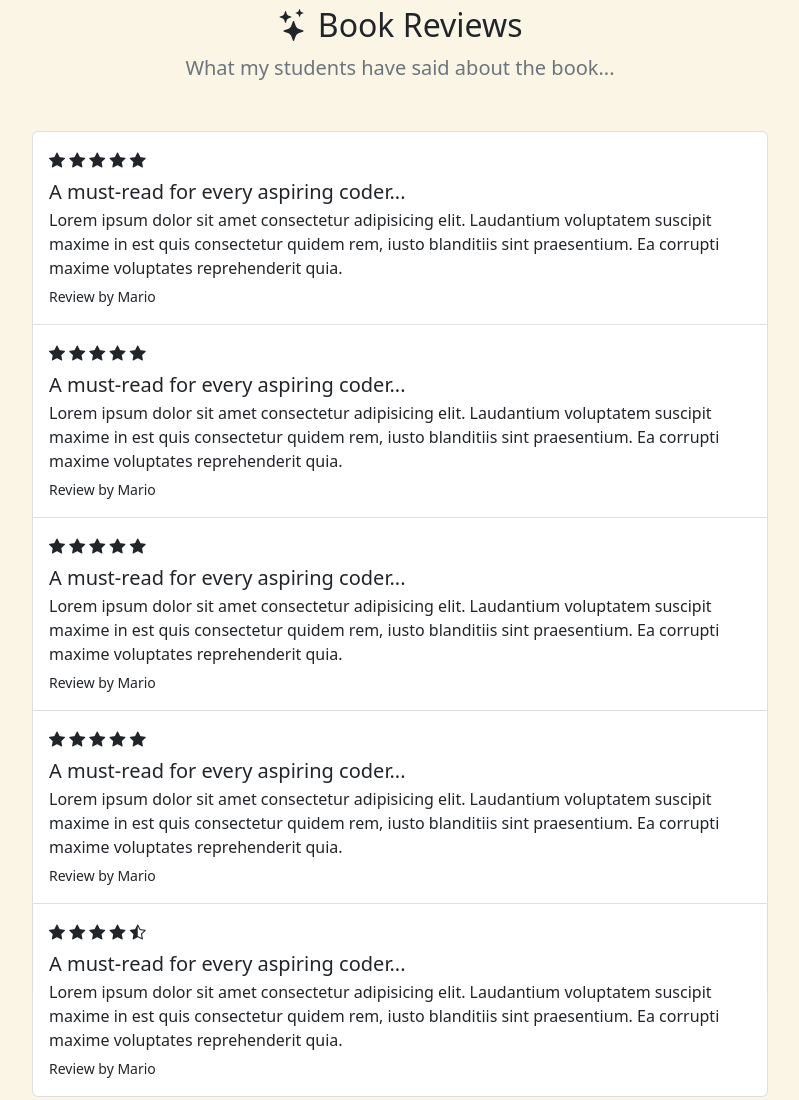
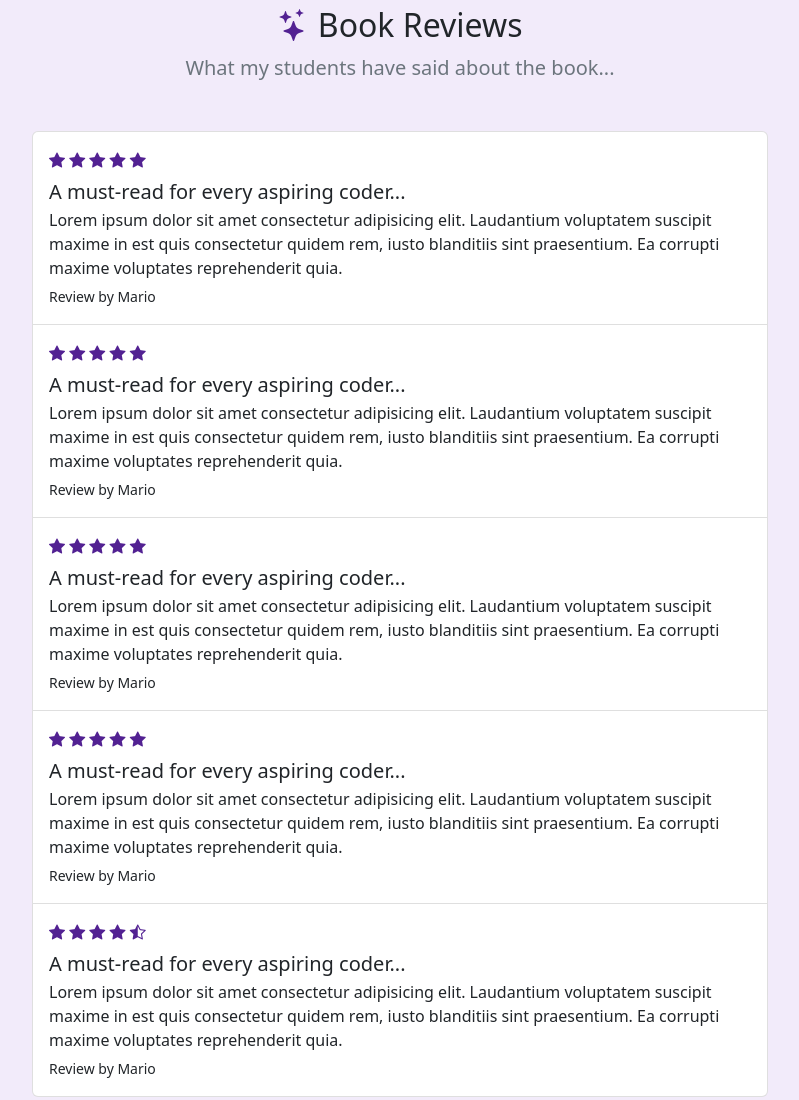
Before and after one commit to bryliebaird/bootstrap-5-course, a website: page 6_project/index.html in a window 1280 px wide. Shown: the part 2308-3408 px from the top of the page, without its empty margins (240-1039 px from the left). Drawn offline with nearby package versions, Linux system fonts and the light colour scheme.

Commit message:
redefined theme-colors map using map-merge to add custom color variables

```diff
--- a/6_project/index.html
+++ b/6_project/index.html
@@ -214,10 +214,10 @@
         </div>
     </section>
 
-    <section id="reviews" class="bg-light">
+    <section id="reviews" class="bg-altlight">
         <div class="container-lg">
             <div class="text-center">
-                <h2><i class="bi bi-stars"></i> Book Reviews</h2>
+                <h2><i class="bi bi-stars text-altdark"></i> Book Reviews</h2>
                 <p class="lead text-muted">What my students have said about the book...</p>
             </div>
             <div class="row justify-content-center my-5">
@@ -225,11 +225,11 @@
                     <div class="list-group">
                         <div class="list-group-item py-3">
                             <div class="pb-2">
-                                <i class="bi bi-star-fill"></i>
-                                <i class="bi bi-star-fill"></i>
-                                <i class="bi bi-star-fill"></i>
-                                <i class="bi bi-star-fill"></i>
-                                <i class="bi bi-star-fill"></i>
+                                <i class="bi bi-star-fill text-altdark"></i>
+                                <i class="bi bi-star-fill text-altdark"></i>
+                                <i class="bi bi-star-fill text-altdark"></i>
+                                <i class="bi bi-star-fill text-altdark"></i>
+                                <i class="bi bi-star-fill text-altdark"></i>
                             </div>
                             <h5 class="mb-1">A must-read for every aspiring coder...</h5>
                             <p class="mb-1">Lorem ipsum dolor sit amet consectetur adipisicing elit. Laudantium voluptatem suscipit maxime in est quis consectetur quidem rem, iusto blanditiis sint praesentium. Ea corrupti maxime voluptates reprehenderit quia.</p>
@@ -238,11 +238,11 @@
                         <!-- list group item #1 -->
                         <div class="list-group-item py-3">
                             <div class="pb-2">
-                                <i class="bi bi-star-fill"></i>
-                                <i class="bi bi-star-fill"></i>
-                                <i class="bi bi-star-fill"></i>
-                                <i class="bi bi-star-fill"></i>
-                                <i class="bi bi-star-fill"></i>
+                                <i class="bi bi-star-fill text-altdark"></i>
+                                <i class="bi bi-star-fill text-altdark"></i>
+                                <i class="bi bi-star-fill text-altdark"></i>
+                                <i class="bi bi-star-fill text-altdark"></i>
+                                <i class="bi bi-star-fill text-altdark"></i>
                             </div>
                             <h5 class="mb-1">A must-read for every aspiring coder...</h5>
                             <p class="mb-1">Lorem ipsum dolor sit amet consectetur adipisicing elit. Laudantium voluptatem suscipit maxime in est quis consectetur quidem rem, iusto blanditiis sint praesentium. Ea corrupti maxime voluptates reprehenderit quia.</p>
@@ -251,11 +251,11 @@
                         <!-- list group item #3 -->
                         <div class="list-group-item py-3">
                             <div class="pb-2">
-                                <i class="bi bi-star-fill"></i>
-                                <i class="bi bi-star-fill"></i>
-                                <i class="bi bi-star-fill"></i>
-                                <i class="bi bi-star-fill"></i>
-                                <i class="bi bi-star-fill"></i>
+                                <i class="bi bi-star-fill text-altdark"></i>
+                                <i class="bi bi-star-fill text-altdark"></i>
+                                <i class="bi bi-star-fill text-altdark"></i>
+                                <i class="bi bi-star-fill text-altdark"></i>
+                                <i class="bi bi-star-fill text-altdark"></i>
                             </div>
                             <h5 class="mb-1">A must-read for every aspiring coder...</h5>
                             <p class="mb-1">Lorem ipsum dolor sit amet consectetur adipisicing elit. Laudantium voluptatem suscipit maxime in est quis consectetur quidem rem, iusto blanditiis sint praesentium. Ea corrupti maxime voluptates reprehenderit quia.</p>
@@ -264,11 +264,11 @@
                         <!-- list group item #4 -->
                         <div class="list-group-item py-3">
                             <div class="pb-2">
-                                <i class="bi bi-star-fill"></i>
-                                <i class="bi bi-star-fill"></i>
-                                <i class="bi bi-star-fill"></i>
-                                <i class="bi bi-star-fill"></i>
-                                <i class="bi bi-star-fill"></i>
+                                <i class="bi bi-star-fill text-altdark"></i>
+                                <i class="bi bi-star-fill text-altdark"></i>
+                                <i class="bi bi-star-fill text-altdark"></i>
+                                <i class="bi bi-star-fill text-altdark"></i>
+                                <i class="bi bi-star-fill text-altdark"></i>
                             </div>
                             <h5 class="mb-1">A must-read for every aspiring coder...</h5>
                             <p class="mb-1">Lorem ipsum dolor sit amet consectetur adipisicing elit. Laudantium voluptatem suscipit maxime in est quis consectetur quidem rem, iusto blanditiis sint praesentium. Ea corrupti maxime voluptates reprehenderit quia.</p>
@@ -277,11 +277,11 @@
                         <!-- list group item #5 -->
                         <div class="list-group-item py-3">
                             <div class="pb-2">
-                                <i class="bi bi-star-fill"></i>
-                                <i class="bi bi-star-fill"></i>
-                                <i class="bi bi-star-fill"></i>
-                                <i class="bi bi-star-fill"></i>
-                                <i class="bi bi-star-half"></i>
+                                <i class="bi bi-star-fill text-altdark"></i>
+                                <i class="bi bi-star-fill text-altdark"></i>
+                                <i class="bi bi-star-fill text-altdark"></i>
+                                <i class="bi bi-star-fill text-altdark"></i>
+                                <i class="bi bi-star-half text-altdark"></i>
                             </div>
                             <h5 class="mb-1">A must-read for every aspiring coder...</h5>
                             <p class="mb-1">Lorem ipsum dolor sit amet consectetur adipisicing elit. Laudantium voluptatem suscipit maxime in est quis consectetur quidem rem, iusto blanditiis sint praesentium. Ea corrupti maxime voluptates reprehenderit quia.</p>
--- a/6_project/sass/main.scss
+++ b/6_project/sass/main.scss
@@ -1,9 +1,22 @@
-// custom variables (must be listed above import)
-
+// redefined bootstrap variables
 $primary: #c29938;
 $light: #fbf5e5;
 
 
+//import functions and variables
+@import "../node_modules/bootstrap/scss/_functions";
+@import "../node_modules/bootstrap/scss/_variables";
+
+
+// custom variables + custom maps
+$custom-theme-colors: (
+    "altlight": #f2ebfa,
+    "altdark": #522192
+);
+
+// redefine bootstrap theme-colors map to include both bootstrap theme-colors as well as our custom theme colors
+$theme-colors: map-merge($custom-theme-colors, $theme-colors);
+
 
 //import bootstrap
 @import '../node_modules/bootstrap/scss/bootstrap';
```
Also changed, not shown: 6_project/css/main.min.css, 1 other file.
